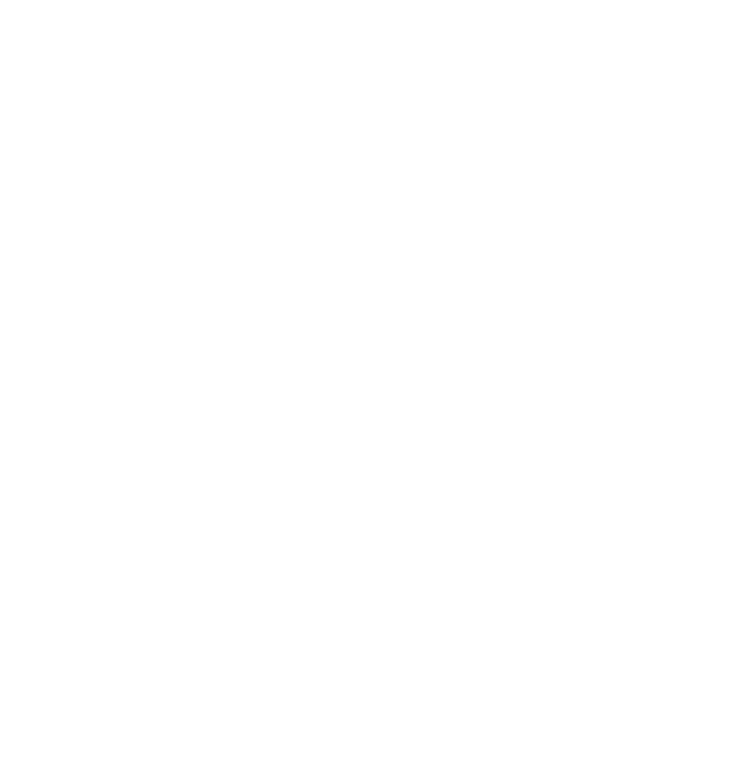
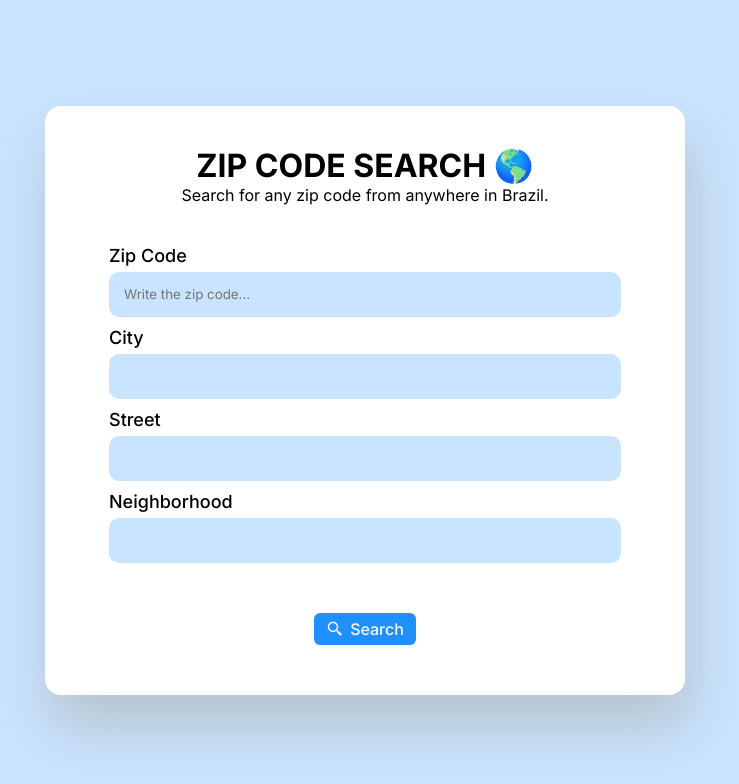
Before and after one commit to lucasdaher/zip-code-search, a plain HTML site: page index.html in a window 1280 px wide. Shown: the whole page, without its empty margins (275-1014 px from the left). Drawn offline with nearby package versions, Linux system fonts and the light colour scheme.

Commit message:
[init] Complete coding working.

```diff
--- a/css/style.css
+++ b/css/style.css
@@ -1,7 +1,114 @@
+@import url('https://fonts.googleapis.com/css2?family=Inter:wght@100;200;300;400;500;600;700;800;900&display=swap');
+
+* {
+    margin: 0;
+    padding: 0;
+    box-sizing: border-box;
+    font-family: 'Inter', sans-serif;
+}
+
 body {
     height: 100vh;
     display: flex;
     flex-direction: column;
     align-items: center;
     justify-content: center;
+
+    background-color: #1e8fff3d;
+    /* background-color: var(--orange, #FF793F); */
 }
+
+.container {
+    background-color: var(--white, #f9f9f9);
+    width: 60%;
+    height: auto;
+
+    border-radius: 16px;
+    background: var(--White, #FFF);
+    box-shadow: 5px 32px 56px 0px rgba(118, 63, 0, 0.2);
+
+    display: flex;
+    flex-direction: column;
+    align-items: center;
+}
+
+.container .title {
+    text-align: center;
+    padding: 40px;
+}
+
+.container .form {
+    width: 100%;
+
+    display: flex;
+    flex-direction: column;
+    gap: 6px;
+
+    margin-bottom: 10px;
+}
+
+.container form {
+    width: 80%;
+}
+
+.container .form label {
+    font-size: 18px;
+    font-weight: 500;
+}
+
+.container .form input {
+    width: 100%;
+    height: 45px;
+
+    border-radius: 10px;
+    border: 0;
+    background: var(--blue, #1e8fff3d);
+    color: var(--black, #141414);
+
+    text-indent: 15px;
+    outline: 0;
+}
+
+
+.container form #btn-search {
+    display: flex;
+    justify-content: center;
+    align-items: center;
+
+    margin: 50px auto;
+
+    gap: 6px;
+    font-size: 16px;
+    font-weight: 500;
+
+    border: 0;
+    border-radius: 6px;
+
+    color: var(--white, #F9F9F9);
+    background-color: var(--blue, #1e90ff);
+
+    padding: 6px 12px;
+    cursor: pointer;
+    transition: all 0.3s ease;
+}
+
+.container form #btn-search:hover {
+    background-color: #104b86;
+    transform: translateY(-6%);
+}
+
+.container form #btn-search .bx.bx-search-alt-2{
+    font-size: 18px;
+}
+
+@media screen and (max-width: 700px) {
+    .container {
+        width: 90%;
+    }
+}
+
+@media screen and (min-width: 1024px) {
+    .container {
+        width: 50%;
+    }
+}
--- a/index.html
+++ b/index.html
@@ -5,9 +5,37 @@
     <meta http-equiv="X-UA-Compatible" content="ie=edge">
     <meta name="viewport" content="width=device-width, initial-scale=1.0">
 
+    <link href='https://unpkg.com/boxicons@2.1.4/css/boxicons.min.css' rel='stylesheet'>
+    <link rel="stylesheet" href="css/style.css">
     <title>Zip Code Search</title>
 </head>
 <body>
+    <div class="container">
+        <div class="title">
+            <h1>ZIP CODE SEARCH 🌎</h1>
+            <p>Search for any zip code from anywhere in Brazil.</p>
+        </div>
+        <form>
+            <div class="form">
+                <label for="form-zipcode">Zip Code</label>
+                <input type="text" name="form-zipcode" id="zipcode" placeholder="Write the zip code..." required>
+            </div>
+            <div class="form">
+                <label for="form-city">City</label>
+                <input type="text" name="form-city" id="city" required readonly>
+            </div>
+            <div class="form">
+                <label for="form-street">Street</label>
+                <input type="text" name="form-street" id="street" required readonly>
+            </div>
+            <div class="form">
+                <label for="form-neighborhood">Neighborhood</label>
+                <input type="text" name="form-neighborhood" id="neighborhood" required readonly>
+            </div>
 
+            <button type="button" id="btn-search"><i class='bx bx-search-alt-2'></i>Search</button>
+        </form>
+    </div>
+    <script src="js/script.js"></script>
 </body>
 </html>
--- a/js/script.js
+++ b/js/script.js
@@ -0,0 +1,16 @@
+const btnSearch = document.getElementById('btn-search');
+
+btnSearch.addEventListener("click", async () => {
+    const zipcode = document.getElementById('zipcode').value;
+
+    try {
+        const response = await fetch(`https://viacep.com.br/ws/${zipcode}/json/`);
+        const data = await response.json();
+
+        document.getElementById('city').value = data.localidade;
+        document.getElementById('street').value = data.logradouro;
+        document.getElementById('neighborhood').value = data.bairro;
+    } catch (error) {
+        console.log(error.message);
+    }
+});
```
